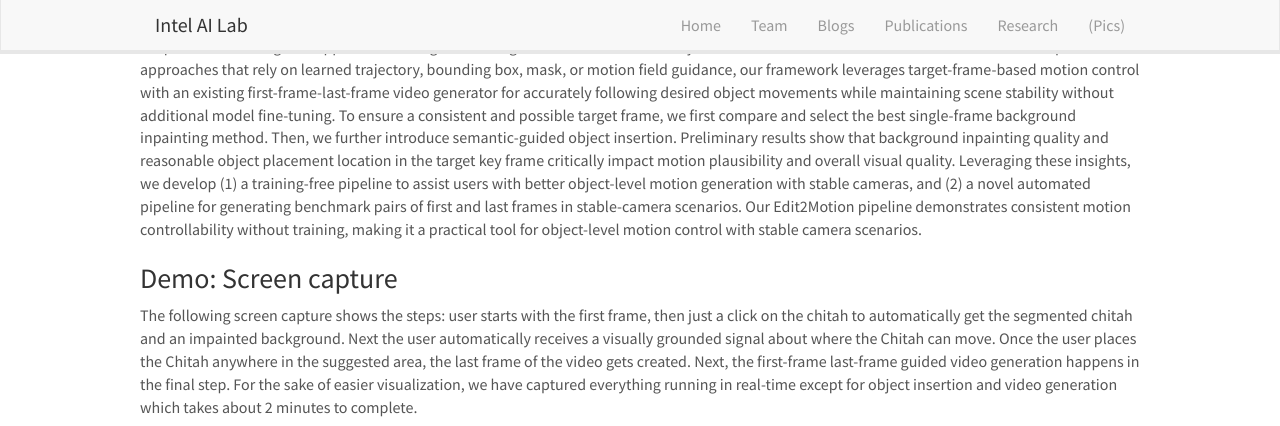
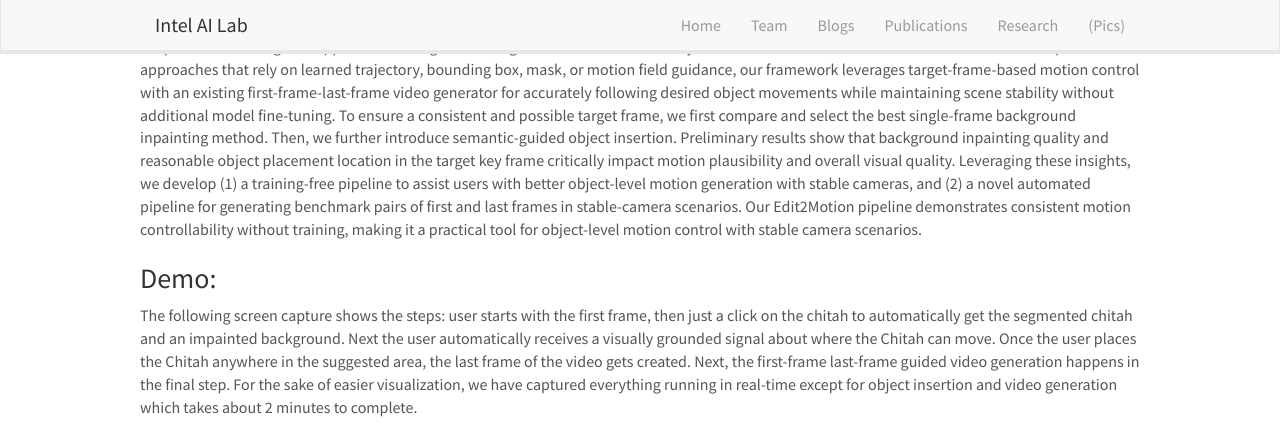
Before and after one commit to intelailabpage/intelailabpage.github.io, a Jekyll site: the page built from _posts/2025-08-31-Edit2Motion.md, in a window 1280 px wide and 900 px high, scrolled down 696 px, cut to the strip 0-426 px from the top of the window. Built offline with Jekyll 4.4.1, drawn with Linux system fonts in a browser that asks for light colours; nearby versions of some CDN libraries; comment, search, counter and statistics services are not loaded.

Commit message:
Update 2025-08-31-Edit2Motion.md

```diff
--- a/_posts/2025-08-31-Edit2Motion.md
+++ b/_posts/2025-08-31-Edit2Motion.md
@@ -20,7 +20,7 @@ Edit2Motion Overview:
 We present a training-free approach for image-to-video generation that enables object-level motion control under a stable camera. Unlike prior approaches that rely on learned trajectory, bounding box, mask, or motion field guidance, our framework leverages target-frame-based motion control with an existing first-frame-last-frame video generator for accurately following desired object movements while maintaining scene stability without additional model fine-tuning. To ensure a consistent and possible target frame, we first compare and select the best single-frame background inpainting method. Then, we further introduce semantic-guided object insertion. Preliminary results show that background inpainting quality and reasonable object placement location in the target key frame critically impact motion plausibility and overall visual quality. Leveraging these insights, we develop (1) a training-free pipeline to assist users with better object-level motion generation with stable cameras, and (2) a novel automated pipeline for generating benchmark pairs of first and last frames in stable-camera scenarios. Our Edit2Motion pipeline demonstrates consistent motion controllability without training, making it a practical tool for object-level motion control with stable camera scenarios.
 </p>
 
-<h3> Demo: Screen capture </h3>
+<h3> Demo: </h3>
 <p>
 The following screen capture shows the steps: user starts with the first frame, then just a click on the chitah to automatically get the segmented chitah and an impainted background. Next the user automatically receives a visually grounded signal about where the Chitah can move. Once the user places the Chitah anywhere in the suggested area, the last frame of the video gets created. Next, the first-frame last-frame guided video generation happens in the final step. For the sake of easier visualization, we have captured everything running in real-time except for object insertion and video generation which takes about 2 minutes to complete.
 </p>
```
